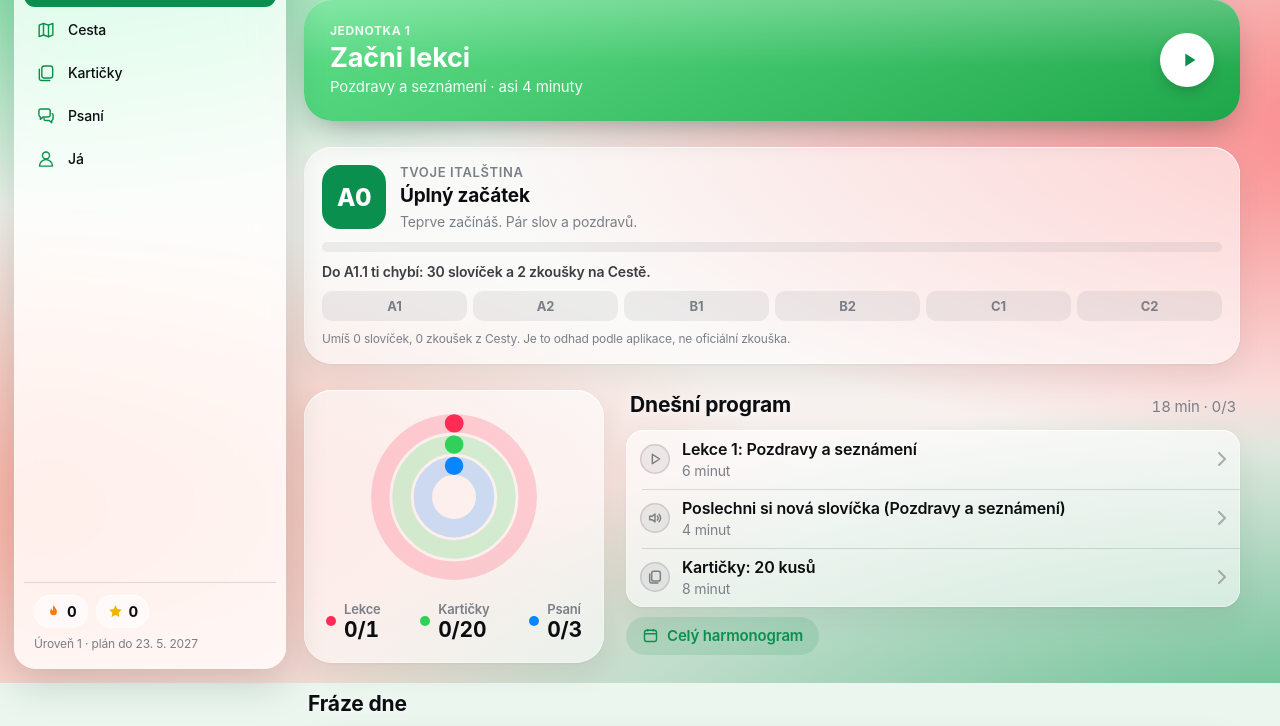
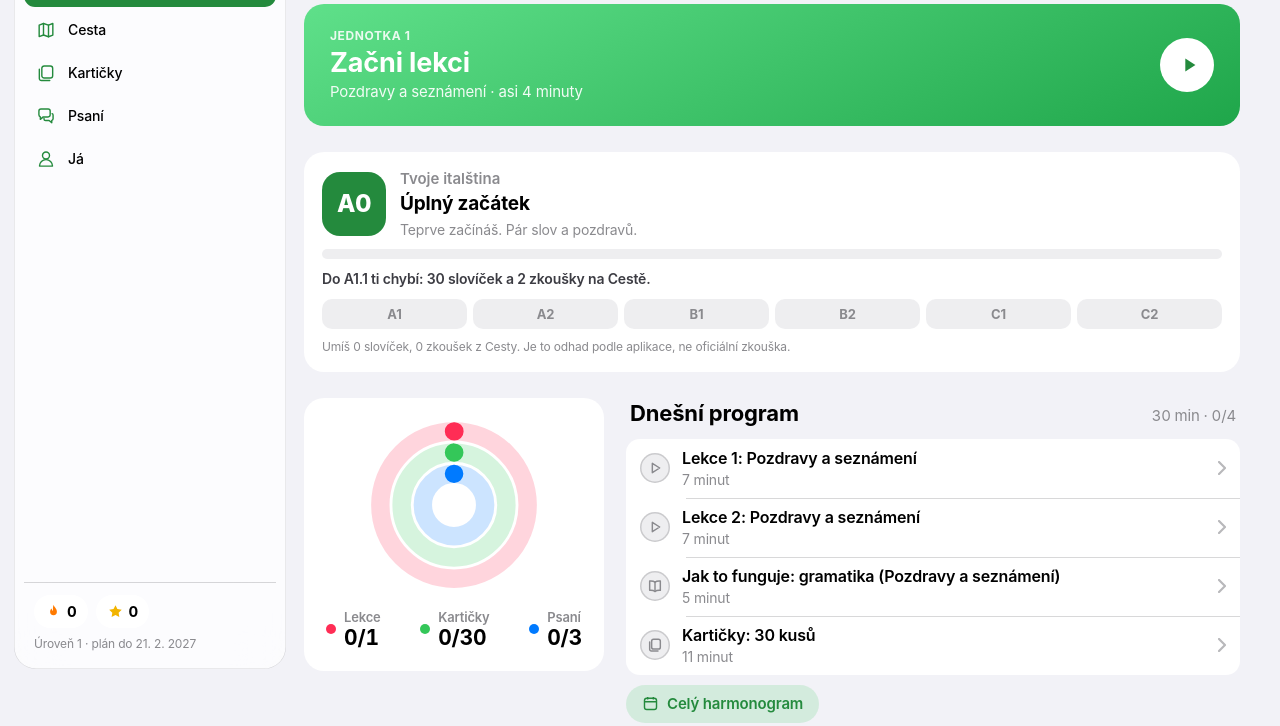
Before and after one commit to Vondracek-matej/italstina, a plain HTML site: page index.html in a window 1280 px wide. Shown: the part 117-843 px from the top of the page. Drawn offline with Linux system fonts and the light colour scheme.

Commit message:
Plan 30 minut po-pa (A1 za 13 tydnu), vzhled jako aplikace od Applu
Co-Authored-By: Claude Opus 5.5 <noreply@anthropic.com>
Claude-Session: https://claude.ai/code/session_01NsJn5YxXwPFTkJPy5rxze6

```diff
--- a/index.html
+++ b/index.html
@@ -5,9 +5,9 @@
 <meta name="viewport" content="width=device-width, initial-scale=1, viewport-fit=cover">
 <meta name="apple-mobile-web-app-capable" content="yes">
 <meta name="mobile-web-app-capable" content="yes">
-<meta name="apple-mobile-web-app-title" content="ItalĹˇtina">
+<meta name="apple-mobile-web-app-title" content="Italština">
 <meta name="apple-mobile-web-app-status-bar-style" content="default">
-<meta name="theme-color" content="#ffffff">
+<meta name="theme-color" content="#f2f2f7">
 <link rel="manifest" href="manifest.json">
 <link rel="apple-touch-icon" href="ikona-180.png">
 <link rel="icon" href="ikona-192.png">
@@ -596,6 +596,52 @@ body.calling .tabbar{display:none}
 .jz-lad span.now{background:var(--accent-soft);color:var(--accent);outline:2px solid var(--accent);outline-offset:-2px}
 .jz-lad span.ok{background:var(--accent);color:#fff}
 .jz-pozn{font-size:12px;color:var(--muted);line-height:1.4}
+
+/* ===== Vzhled 4 (23. 11.): jako opravdová aplikace od Applu (Zdraví, Fitness, Nastavení) =====
+   Systémové šedé pozadí bez tapety, bílé karty bez stínů, systémové barvy Applu, písmo SF. */
+:root{
+  --sys:#f2f2f7; --card:#ffffff;
+  --fg:#000000; --fg2:#3c3c43; --muted:#8a8a8e; --line:rgba(60,60,67,.2); --fill:rgba(118,118,128,.12);
+  --accent:#248a3d; --accent-soft:rgba(52,199,89,.16); --ok:#248a3d; --ok-soft:rgba(52,199,89,.16);
+  --bad:#ff3b30; --bad-soft:rgba(255,59,48,.12); --warn:#c93400; --warn-soft:rgba(255,149,0,.16);
+  --glass:var(--card); --solid:var(--card); --gline:transparent; --edge:transparent; --lift:none; --gloss:transparent; --wglow:transparent;
+  --tabglass:rgba(255,255,255,.72); --tabsh:0 8px 30px rgba(0,0,0,.12);
+  --k1:#ff2d55; --k2:#34c759; --k3:#007aff;
+  --r:14px; --rl:20px;
+}
+@media (prefers-color-scheme: dark){:root:not([data-theme="light"]){
+  --sys:#000000; --card:#1c1c1e;
+  --fg:#ffffff; --fg2:rgba(235,235,245,.8); --muted:#8d8d93; --line:rgba(84,84,88,.65); --fill:rgba(118,118,128,.24);
+  --accent:#30d158; --accent-soft:rgba(48,209,88,.2); --ok:#30d158; --ok-soft:rgba(48,209,88,.18);
+  --bad:#ff453a; --bad-soft:rgba(255,69,58,.18); --warn:#ff9f0a; --warn-soft:rgba(255,159,10,.18);
+  --tabglass:rgba(30,30,30,.72); --tabsh:0 8px 30px rgba(0,0,0,.5);
+  --k1:#ff375f; --k2:#30d158; --k3:#0a84ff; color-scheme:dark}}
+:root[data-theme="dark"]{
+  --sys:#000000; --card:#1c1c1e;
+  --fg:#ffffff; --fg2:rgba(235,235,245,.8); --muted:#8d8d93; --line:rgba(84,84,88,.65); --fill:rgba(118,118,128,.24);
+  --accent:#30d158; --accent-soft:rgba(48,209,88,.2); --ok:#30d158; --ok-soft:rgba(48,209,88,.18);
+  --bad:#ff453a; --bad-soft:rgba(255,69,58,.18); --warn:#ff9f0a; --warn-soft:rgba(255,159,10,.18);
+  --tabglass:rgba(30,30,30,.72); --tabsh:0 8px 30px rgba(0,0,0,.5);
+  --k1:#ff375f; --k2:#30d158; --k3:#0a84ff; color-scheme:dark}
+#wall{display:none}
+html,body{background:var(--sys)}
+body.lekce{background:var(--sys)}
+.top h1,.top .eyebrow,.sec-h h3,.cap,.foot,.backbtn{text-shadow:none}
+.eyebrow{text-transform:none;letter-spacing:0;font-size:15px;font-weight:600;color:var(--muted)}
+h1{font-size:34px;font-weight:700;letter-spacing:.01em}
+.sec-h h3{font-size:22px;font-weight:700}
+.glass,.list,.box,.tile,.kpi,.qcard,.result,.step,.ccard,.newcard,.tipcard,.jazur,.goalcard,.phrase{box-shadow:none}
+.btn{box-shadow:none}
+.feat,.mini,.lhero,.remember,.continue{box-shadow:none}
+.continue .go{box-shadow:none}
+.row+.row::before{left:60px}
+.tabbar{box-shadow:var(--tabsh),inset 0 0 0 .5px var(--line)}
+.tabbar button.on{background:var(--fill)}
+.lchip{box-shadow:none}
+@media (min-width:900px){
+  .tabbar{box-shadow:inset 0 0 0 .5px var(--line)}
+  .tabbar button.on,.tabbar button.on:hover{background:var(--accent);color:#fff}
+}
 </style>
 
 <div id="wall" aria-hidden="true"><svg viewBox="0 0 1440 900" preserveAspectRatio="xMidYMid slice">
@@ -904,8 +950,15 @@ const ROZVRH = {
   0:[["volno",0,"Odpočinek. Kdo chce, poslechne si frázi dne."]]
 };
 const DNY_JMENA = ["Neděle","Pondělí","Úterý","Středa","Čtvrtek","Pátek","Sobota"];
-const TYDNY = []; PLAN.forEach((f, fi) => f.t.forEach(t => TYDNY.push(Object.assign({ faze:f.f, fi }, t, { u:t.u.filter(u => u.typ !== "hovor") }))));   /* telefonát zrušen 22. 11. */
-const CIL_DNE = 20;
+/* 23. 11.: 30 minut denně po–pá → dvě témata týdně (po–út první, st–čt druhé, pá opakování). A1 za 13 týdnů. Telefonát zrušen 22. 11. */
+const TYDNY = []; PLAN.forEach((f, fi) => {
+  const t = f.t.map(x => Object.assign({}, x, { u:x.u.filter(u => u.typ !== "hovor") }));
+  for (let i = 0; i < t.length; i += 2){
+    const a = t[i], b = t[i + 1];
+    TYDNY.push(b ? { faze:f.f, fi, n:a.n + " + " + b.n, cil:a.cil + " " + b.cil, u:a.u.concat(b.u.filter(x => x.typ !== "karty")) } : Object.assign({ faze:f.f, fi }, a));
+  }
+});
+const CIL_DNE = 30;
 const INTERVALY = [0, 1, 2, 4, 7, 15];   /* dny do dalšího opakování podle krabičky 0–5 */
 
 /* ===================== pomocné funkce ===================== */
@@ -1488,11 +1541,11 @@ function ukolyHtml(n){
 }
 function vPlan(){
   if (!planStart()){
-    return '<div class="top"><div><div class="eyebrow">Půl roku, 15–20 minut denně</div><h1>Plán</h1></div></div>' + jaSeg() +
-      '<div class="feat" style="background:linear-gradient(155deg,#5fe08a,#0a8f4e 55%,#e5383b)"><div class="eb">26 týdnů</div><div class="bigsym">' + ic("cal") + '</div><h2>Domluv se italsky do půl roku</h2>' +
-      '<p>Každý týden jedno téma, kvíz a kartičky. Ve volných chvílích si píšeš italsky s AI. Hotové úkoly se odškrtnou samy.</p><div class="acts"><button class="pillbtn" data-plan="start">' + ic("play") + 'Začít plán dnes</button></div></div>' +
+    return '<div class="top"><div><div class="eyebrow">' + TYDNY.length + ' týdnů, 30 minut po–pá</div><h1>Plán</h1></div></div>' + jaSeg() +
+      '<div class="feat" style="background:linear-gradient(155deg,#5fe08a,#0a8f4e 55%,#e5383b)"><div class="eb">' + TYDNY.length + ' týdnů</div><div class="bigsym">' + ic("cal") + '</div><h2>Úroveň A1 za ' + TYDNY.length + ' týdnů</h2>' +
+      '<p>Každý týden dvě témata, kvízy a kartičky. Ve volných chvílích si píšeš italsky s AI. Hotové úkoly se odškrtnou samy.</p><div class="acts"><button class="pillbtn" data-plan="start">' + ic("play") + 'Začít plán dnes</button></div></div>' +
       '<div class="sec"><div class="sec-h"><h3>Co tě čeká</h3></div><div class="list">' + PLAN.map((f, fi) => {
-        const od = PLAN.slice(0, fi).reduce((s, x) => s + x.t.length, 0) + 1, do_ = od + f.t.length - 1;
+        const od = TYDNY.findIndex(t => t.fi === fi) + 1, do_ = TYDNY.map(t => t.fi).lastIndexOf(fi) + 1;
         return '<div class="row"><span class="chk">' + (fi + 1) + '</span><span class="t"><b>' + esc(f.f) + '</b><span>Týden ' + od + '–' + do_ + ': ' + esc(f.t.map(t => t.n).join(", ")) + '</span></span></div>'; }).join("") + '</div></div>' +
       rozvrhHtml() +
       '<p class="foot">Na konci se domluvíš o škole, rodině, jídle, cestě i kartingu. Když týden nestihneš, nevadí: úkoly z minulých týdnů můžeš dodělat kdykoli.</p>';
@@ -1587,7 +1640,7 @@ function odznaky(){
     ["book","50 slovíček","Umíš 50 slov", umimN >= 50], ["book","150 slovíček","Umíš 150 slov", umimN >= 150],
     ["chat","První rozhovor","Napiš si s AI", (S.p.chatCelkem || 0) >= 1], ["chat","Ukecaný","50 zpráv s AI", (S.p.chatCelkem || 0) >= 50],
     ["wheel","Pilot","Zkoušky z kartu, boxů a trati", ["kart","boxy","trat"].every(k => (S.p.kvizy[k] || 0) >= 75)],
-    ["star","1000 XP","Nasbírej 1000 bodů", (S.p.xp || 0) >= 1000], ["cal","Plán splněn","Všech 26 týdnů", planStart() && TYDNY.every((_, i) => hotovoTyden(i + 1))],
+    ["star","1000 XP","Nasbírej 1000 bodů", (S.p.xp || 0) >= 1000], ["cal","Plán splněn","Celý plán A1", planStart() && TYDNY.every((_, i) => hotovoTyden(i + 1))],
     ["map","Celá cesta","Dokonči všechny jednotky", CESTA.every(k => UZLY.every((_, j) => uzelHotovy(k, j)))]
   ];
 }
@@ -1867,14 +1920,15 @@ function klikLekce(d, b){
 }
 
 /* ===================== harmonogram na každý den ===================== */
-/* Každý den plánu má vlastní program 15–20 minut. Den v týdnu plánu: 0 = pondělí … 6 = neděle.
+/* Každý den plánu má program 30 minut (po–pá). Den v týdnu plánu: 0 = pondělí … 6 = neděle.
+   Po–út první téma týdne, st–čt druhé, pá opakování druhého a psaní.
    Blok: [typ, minuty, popis]. typ "uzel" = zastávka na Cestě (j = číslo zastávky). */
 const DEN_PROGRAM = [
-  [["uzel",6,"Lekce 1",0],["slova",4,"Poslechni si nová slovíčka"],["karty",8,"Kartičky: 20 kusů"]],
-  [["uzel",6,"Lekce 2",1],["jak",4,"Jak to funguje: 3 kroky gramatiky"],["karty",8,"Kartičky: 20 kusů"]],
-  [["uzel",6,"Opakování",2],["karty",8,"Kartičky: 20 kusů"],["chat",5,"Psaní s AI: aspoň 3 zprávy"]],
-  [["slova",4,"Slovíčka nahlas: poslouchej a opakuj"],["karty",8,"Kartičky: 20 kusů"],["kviz",5,"Kvíz na zkoušku"]],
-  [["uzel",5,"Zkouška",3],["karty",8,"Kartičky: 20 kusů"],["chat",5,"Psaní s AI: aspoň 3 zprávy"]],
+  [["uzel",7,"Lekce 1",0],["uzel",7,"Lekce 2",1],["jak",5,"Jak to funguje: gramatika"],["karty",11,"Kartičky: 30 kusů"]],
+  [["uzel",6,"Opakování",2],["uzel",5,"Zkouška",3],["karty",11,"Kartičky: 30 kusů"],["chat",8,"Psaní s AI: aspoň 3 zprávy"]],
+  [["uzel",7,"Lekce 1",0],["uzel",7,"Lekce 2",1],["jak",5,"Jak to funguje: gramatika"],["karty",11,"Kartičky: 30 kusů"]],
+  [["uzel",6,"Opakování",2],["uzel",5,"Zkouška",3],["karty",11,"Kartičky: 30 kusů"],["chat",8,"Psaní s AI: aspoň 3 zprávy"]],
+  [["slova",5,"Slovíčka nahlas: poslouchej a opakuj"],["karty",11,"Kartičky: 30 kusů"],["kviz",5,"Kvíz znovu, zkus lepší výsledek"],["chat",9,"Psaní s AI s kamarádem Lucou"]],
   [["volno",0,"Volno. Užij si víkend."]],
   [["volno",0,"Volno. Kdo chce, poslechne si frázi dne."]]
 ];
@@ -1885,9 +1939,12 @@ function denPlanu(iso){
   const i = Math.round((new Date(iso + "T12:00:00") - new Date(start + "T12:00:00")) / 86400000);
   const n = Math.max(1, Math.min(TYDNY.length, Math.floor(Math.max(0, i) / 7) + 1));
   const dow = (new Date(iso + "T12:00:00").getDay() + 6) % 7;
-  return { n, dow, k:temaVTydnu(n), predStartem:i < 0 };
-}
-function temaVTydnu(n){ const T = TYDNY[n - 1]; const u = T.u.find(x => x.typ === "tema" || x.typ === "ai") || T.u.find(x => x.typ === "kviz"); return u ? u.k : aktTema(); }
+  return { n, dow, k:temaVTydnu(n, dow >= 2), predStartem:i < 0 };
+}
+function temaVTydnu(n, druhe){
+  const T = TYDNY[n - 1], t = T.u.filter(x => x.typ === "tema" || x.typ === "ai"), pole = t.length ? t : T.u.filter(x => x.typ === "kviz");
+  const u = pole[druhe && pole.length > 1 ? 1 : 0]; return u ? u.k : aktTema();
+}
 function temaTydne(){ return temaVTydnu(denPlanu(dnes()).n); }
 function nazevTematu(k){ return (TM[k] || AI_TEMATA[k] || {}).n || k; }
 function oznac(typ){ const d = dnes(); S.p.den = S.p.den || {}; const o = S.p.den[d] = S.p.den[d] || {}; if (!o[typ]){ o[typ] = 1; const k = Object.keys(S.p.den).sort(); while (k.length > 60) delete S.p.den[k.shift()]; uloz(); } }
@@ -1972,7 +2029,7 @@ function programKarta(){
 }
 function vHarmonogram(){
   const n = S.tyden || aktTyden() || 1, konec = new Date(plusDny(planStart() || pristiPondeli(), TYDNY.length * 7 - 1) + "T12:00:00").toLocaleDateString("cs-CZ", { day:"numeric", month:"long" });
-  return '<div class="top"><div><div class="eyebrow">Po–Pá 15–20 minut · do ' + konec + '</div><h1>Harmonogram</h1></div></div>' + jaSeg() + harmonogramHtml(n);
+  return '<div class="top"><div><div class="eyebrow">Po–Pá 30 minut · do' + konec + '</div><h1>Harmonogram</h1></div></div>' + jaSeg() + harmonogramHtml(n);
 }
 function harmonogramHtml(n){
   const od = plusDny(planStart() || pristiPondeli(), (n - 1) * 7);
@@ -1983,7 +2040,7 @@ function harmonogramHtml(n){
 }
 function rozvrhHtml(){ return harmonogramHtml(S.tyden || aktTyden() || 1); }
 function planKarta(){
-  if (!planStart()) return '<button class="row glass" style="border-radius:var(--r)" data-tab="plan"><span class="sq" style="background:linear-gradient(155deg,#5fe08a,#0a8f4e)">' + ic("cal") + '</span><span class="t"><b>Plán: domluv se za půl roku</b><span>26 týdnů, 15–20 minut denně</span></span>' + chev() + '</button>';
+  if (!planStart()) return '<button class="row glass" style="border-radius:var(--r)" data-tab="plan"><span class="sq" style="background:linear-gradient(155deg,#5fe08a,#0a8f4e)">' + ic("cal") + '</span><span class="t"><b>Plán: domluv se za půl roku</b><span>' + TYDNY.length + ' týdnů, 30 minut po–pá</span></span>' + chev() + '</button>';
   const n = aktTyden(), T = TYDNY[n - 1], st = T.u.map(u => stavUkolu(n, u)), hot = st.filter(s => s.hotovo).length;
   const dalsi = T.u.findIndex((u, i) => !st[i].hotovo);
   return '<div class="box"><div style="display:flex;justify-content:space-between;align-items:baseline;gap:10px"><b style="font-family:var(--font-d);font-size:19px">Týden ' + n + ': ' + esc(T.n) + '</b><span class="muted" style="font-size:14px;font-variant-numeric:tabular-nums">' + hot + '/' + T.u.length + '</span></div>' +
@@ -2280,26 +2337,26 @@ async function samotest(){
     S.tab = t; S.tema = null; render();
     if (t === "temata"){ S.tema = "boxy"; for (const tt of ["slova","jak","kviz"]){ S.ttab = tt; render(); } }
     const pret = document.documentElement.scrollWidth > innerWidth + 1;
-    const siroke = [...document.querySelectorAll("#app *")].filter(e => { const r = e.getBoundingClientRect(); return r.width && r.right > innerWidth + 1 && !e.closest(".shelf,.scen"); }).slice(0, 3).map(e => e.className || e.tagName);
+    const siroke = [...document.querySelectorAll("#app *")].filter(e => { const r = e.getBoundingClientRect(); return r.width && r.right > innerWidth + 1 && !e.closest(".shelf,.scen,.bigsym"); }).slice(0, 3).map(e => e.className || e.tagName);
     vzhled[t] = { pret, siroke };
     if (pret || siroke.length) chyby.push(t + ": přečnívá " + siroke.join(","));
   }
   /* plán */
-  ok(TYDNY.length === 26, "plan ma " + TYDNY.length + " tydnu");
+  ok(TYDNY.length === 13, "plan ma " + TYDNY.length + " tydnu");
   TYDNY.forEach((t, i) => t.u.forEach(u => {
     if ((u.typ === "tema" || u.typ === "kviz") && !TM[u.k]) chyby.push("plan tyden " + (i + 1) + ": chybi tema " + u.k);
     if (u.typ === "ai" && !AI_TEMATA[u.k]) chyby.push("plan tyden " + (i + 1) + ": chybi AI tema " + u.k);
     if (u.typ === "hovor" && !ROZ(u.k)) chyby.push("plan tyden " + (i + 1) + ": chybi rozhovor " + u.k);
   }));
   S.p.plan = { start:plusDny(dnes(), -15) }; ok(aktTyden() === 3, "aktualni tyden " + aktTyden());
-  S.tab = "plan"; S.tyden = 16; render(); ok(document.querySelectorAll("#app .chk").length >= 26, "plan se vykreslil");
+  S.tab = "plan"; S.tyden = 8; render(); ok(document.querySelectorAll("#app .chk").length >= TYDNY.length, "plan se vykreslil");
   const tSlov = SLOVA.length, tTemat = TEMATA.length;
   pridejTemaAI("sport", { o:"test", slova:Array.from({ length:8 }, (_, j) => ["il test" + j, "test" + j, "test"]), kroky:[["a","b",[["c","d"]]]] });
   ok(TM.sport && SLOVA.length === tSlov + 8, "AI tema se pridalo");
   TEMATA.splice(TEMATA.findIndex(x => x.k === "sport"), 1); delete TM.sport;
   for (let j = SLOVA.length - 1; j >= 0; j--) if (SLOVA[j].t === "sport"){ delete SL[SLOVA[j].id]; SLOVA.splice(j, 1); }
   ok(TEMATA.length === tTemat && SLOVA.length === tSlov, "AI tema se uklidilo");
-  DEN_PROGRAM.slice(0, 5).forEach((p, d) => { const m = p.reduce((s, b) => s + b[1], 0); if (m < 15 || m > 20) chyby.push("harmonogram " + DNY_KRATCE[d] + " ma " + m + " min"); });
+  DEN_PROGRAM.slice(0, 5).forEach((p, d) => { const m = p.reduce((s, b) => s + b[1], 0); if (m < 28 || m > 32) chyby.push("harmonogram " + DNY_KRATCE[d] + " ma " + m + " min"); });
   { S.p.plan = { start:"2026-11-23" }; const P = denPlanu("2026-11-25"); ok(P.n === 1 && P.dow === 2, "den planu " + JSON.stringify(P)); const Q = denPlanu("2026-12-08"); ok(Q.n === 3 && Q.dow === 1, "den planu 2"); delete S.p.plan; }
   S.tab = "dnes"; render(); ok(document.querySelector("#app [data-blok]"), "denni program na Dnes");
   S.tab = "plan"; render(); ok(document.querySelector("#app").textContent.includes("Harmonogram týdne"), "harmonogram v planu");
--- a/sw.js
+++ b/sw.js
@@ -1,4 +1,4 @@
-const CACHE = "italstina-202611231519";
+const CACHE = "italstina-202611231528";
 const FILES = ["./", "index.html", "manifest.json", "ikona-180.png", "ikona-192.png", "ikona-512.png"];
 self.addEventListener("install", e => { e.waitUntil(caches.open(CACHE).then(c => c.addAll(FILES))); self.skipWaiting(); });
 self.addEventListener("activate", e => { e.waitUntil(caches.keys().then(k => Promise.all(k.filter(x => x !== CACHE).map(x => caches.delete(x))))); self.clients.claim(); });
```
Also changed, not shown: manifest.json.
